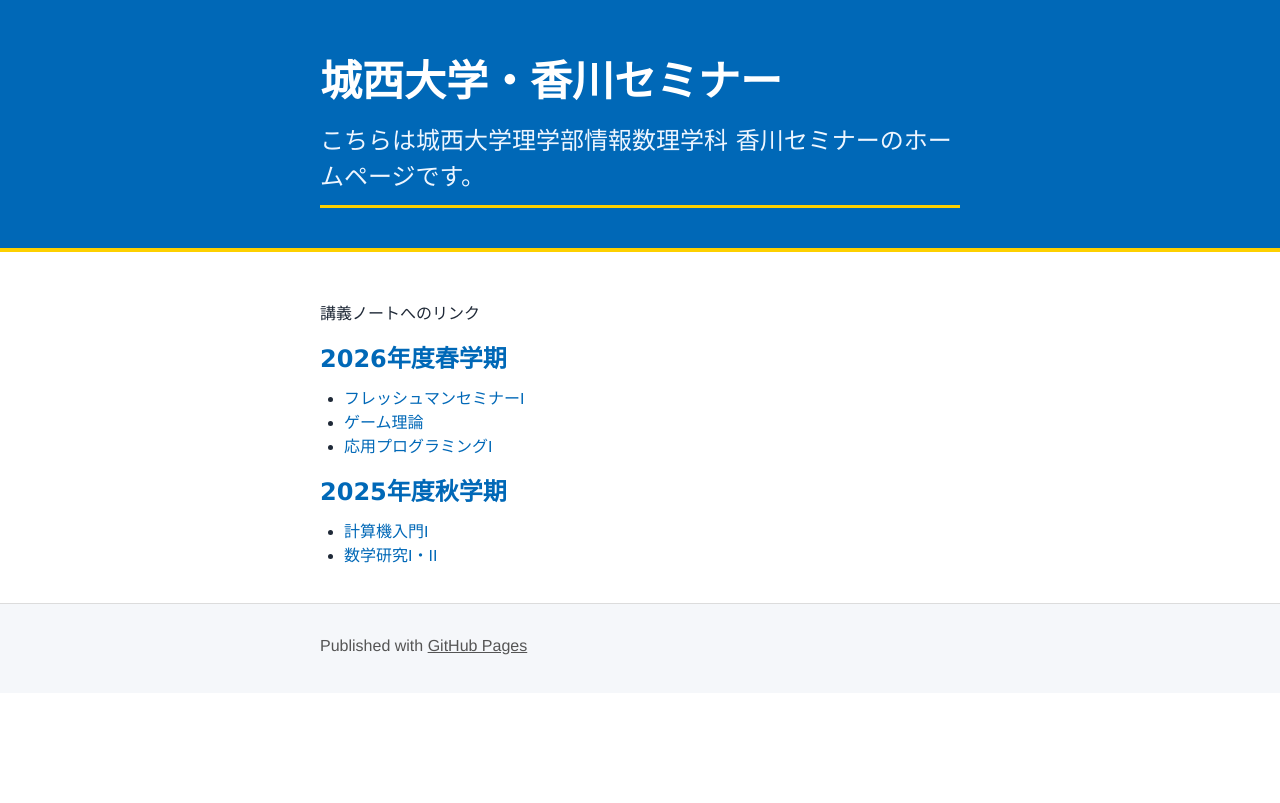
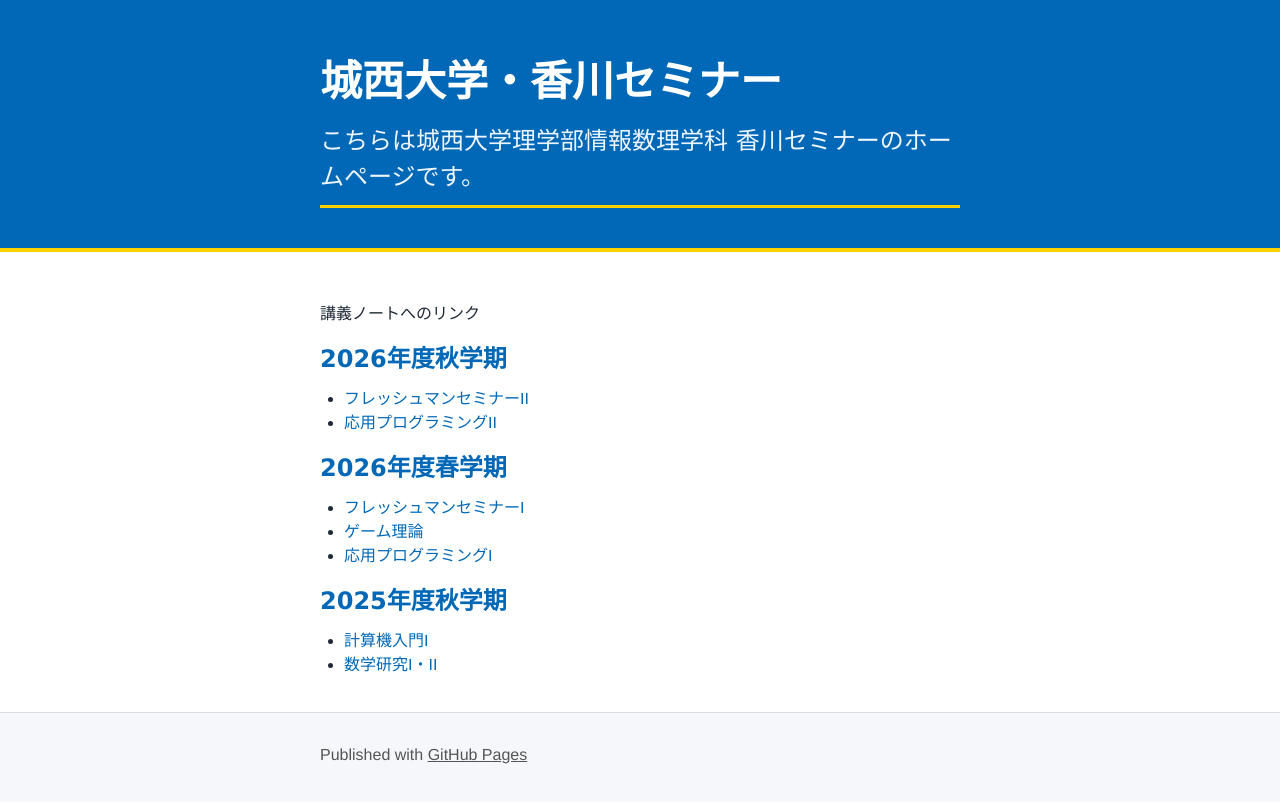
Before and after one commit to k16kgw/k16kgw.github.io, a Jekyll site: the page built from pages/links.md, in a window 1280 px wide. Shown: the top 803 px of the page. Built offline with Jekyll 4.4.1, drawn with Linux system fonts in a browser that asks for light colours.

Commit message:
update links

```diff
--- a/pages/links.md
+++ b/pages/links.md
@@ -5,6 +5,11 @@ permalink: /links/
 ---
 
 講義ノートへのリンク
+
+### 2026年度秋学期
+
+- [フレッシュマンセミナーII](https://seminar.k16kgw.com/Class_Josai_FreshmanSeminarII)
+- [応用プログラミングII](https://seminar.k16kgw.com/Class_Josai_AppliedProgrammingII)
 
 ### 2026年度春学期
 
```
